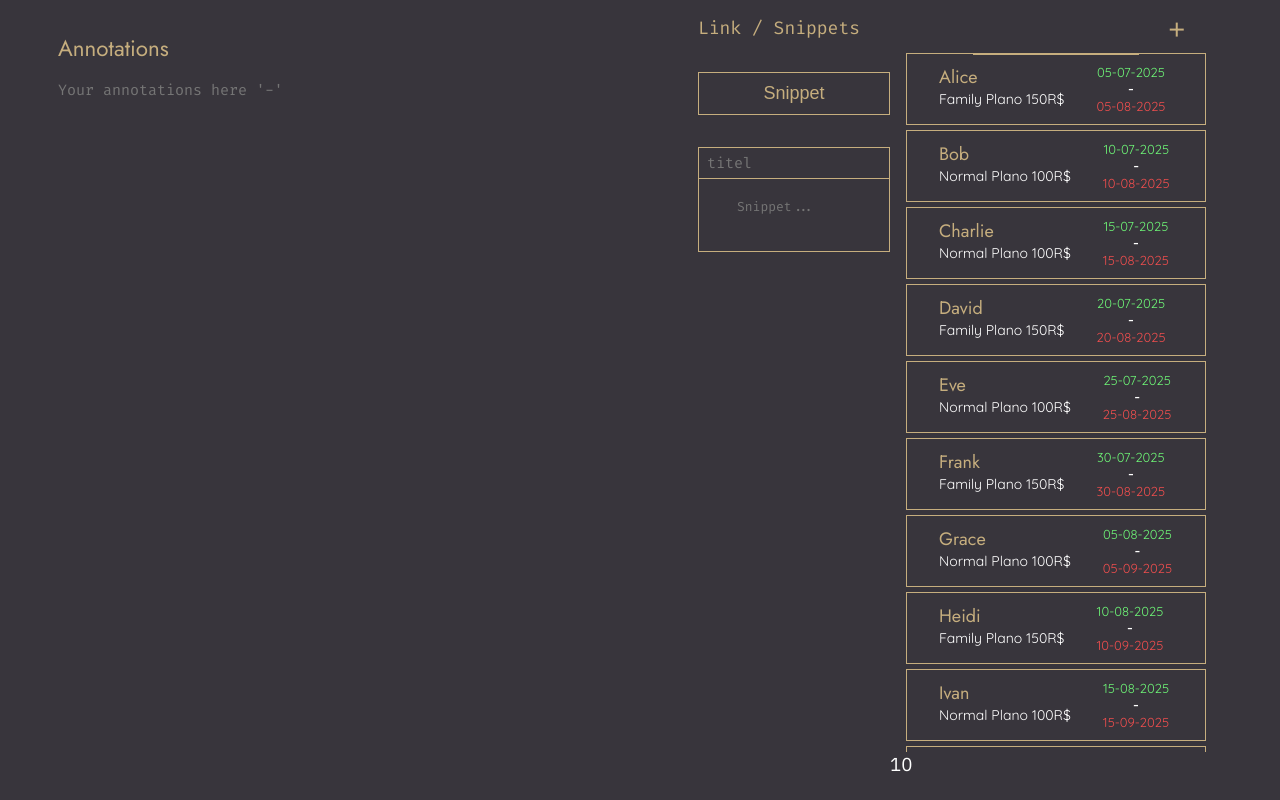
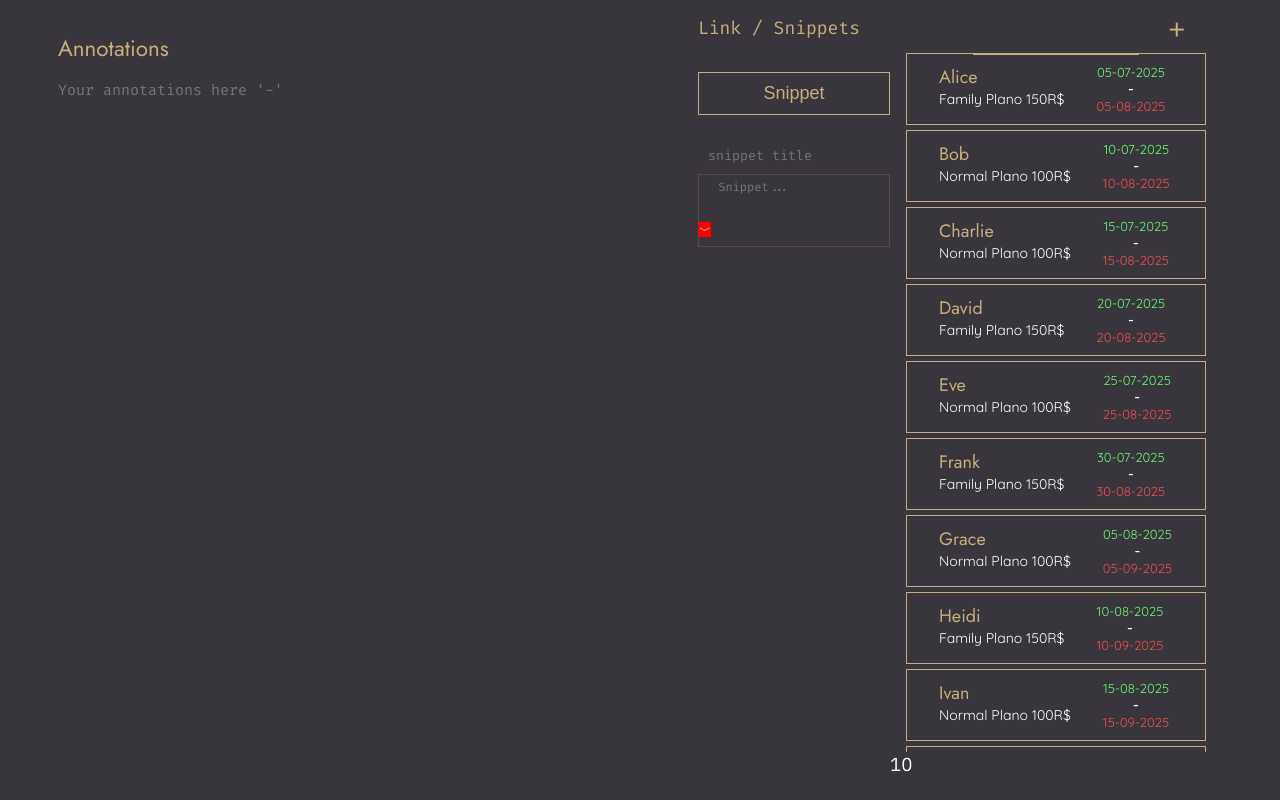
Before and after one commit to renansouza12/ClientEase, an Angular app: page / in a window 1280 px wide. Built offline with nearby package versions, Linux system fonts and the light colour scheme.

Commit message:
wip: trying to create a ui for the snippet card

```diff
--- a/src/app/app.component.ts
+++ b/src/app/app.component.ts
@@ -8,7 +8,7 @@ import { LinksAndSnippetsComponent } from './components/links-and-snippets/links
 
 @Component({
   selector: 'app-root',
-  imports: [RouterOutlet,AnnotationComponent,CardsComponent,FormClientComponent,LinksAndSnippetsComponent],
+  imports: [AnnotationComponent,CardsComponent,FormClientComponent,LinksAndSnippetsComponent],
   templateUrl: './app.component.html',
   styleUrl: './app.component.scss'
 })
--- a/src/app/components/snippet-card/snippet-card.component.html
+++ b/src/app/components/snippet-card/snippet-card.component.html
@@ -1,3 +1,6 @@
-<input class="snippet_title" type="text" placeholder="titel" />
+<input class="snippet_title" type="text" placeholder="snippet title" />
 <textarea name="snippet_text" id="snippet_text" placeholder="Snippet..." (click)="snippetClick()"
         [(ngModel)]="snippetText"></textarea>
+
+
+ <button><i class="ri-arrow-down-wide-line"></i></button>
--- a/src/app/components/snippet-card/snippet-card.component.scss
+++ b/src/app/components/snippet-card/snippet-card.component.scss
@@ -1,25 +1,30 @@
-:host {
-    height: fit-content;
-    width: 100%;
-    border: 1px solid var(--primary-color);
+:host{
     display: flex;
     flex-direction: column;
+    gap: 10px;
+    width: 100%;
+    height: 100px;
+    position: relative;
+    input{
+        color: var(--primary-color);
+        padding-left: 10px;
+    }
+    textarea{
+        border: 1px solid #a8926643;
+        width: 100%;
+        height: 100%;
+        font-size: 12px;
+        padding: 2% 10%;
+        cursor: pointer;
+        overflow: hidden;
+    }
+    button{
+        background-color: red;
+        position:absolute ;
+        bottom: 10%;
 
-    input {
-        border-bottom: 1px solid var(--primary-color);
-        color: var(--white-color);
-        font-family: var(--fira-font);
-        font-size: 15px;
-        width: 100%;
-        padding: 5px .5rem;
+        i{
+            color: var(--primary-color);
+        }
     }
-
-     textarea{
-        padding: 10% 20%;
-        font-size: 13px;
-        text-align: justify;
-        height:100%;
-        width:100%;
-    }
-
 }
--- a/src/app/components/snippet-card/snippet-card.component.ts
+++ b/src/app/components/snippet-card/snippet-card.component.ts
@@ -10,22 +10,18 @@ export class SnippetCardComponent {
     protected snippetText!:string;
 
 
-    protected snippetClick(){
+    protected snippetClick():void{
       const text = this.snippetText.trim();
-
-
       const urlPattern =/^(https?:\/\/[^\s/$.?#].[^\s]*)$/i;
 
       if(urlPattern.test(text)){
         window.open(text,'_blank');
       }else if(text){
-
         navigator.clipboard.writeText(text)
         .then(()=>{
           console.log("Text copied to clipboard,",text)
         })
         .catch(err => console.error('Could not copy text:',err))
       }
-
     }
 }
```
